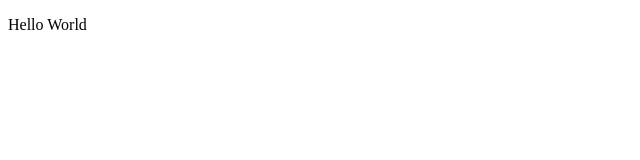
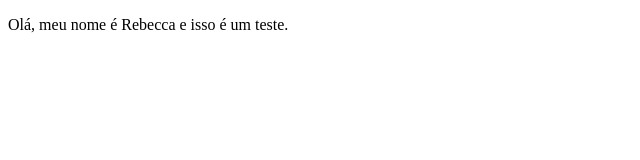
Before and after one commit to rebeccatcs/GitGithub-Oficina, a plain HTML site: page index.html in a window 1280 px wide. Shown: the whole page, without its empty margins (0-640 px from the left). Drawn offline with Linux system fonts and the light colour scheme.

Commit message:
Novo teste de alteração

```diff
--- a/index.html
+++ b/index.html
@@ -6,6 +6,6 @@
     <title>Document</title>
 </head>
 <body>
-    <p>Hello World</p>
+    <p>Olá, meu nome é Rebecca e isso é um teste.</p>
 </body>
 </html>
```
Also changed, not shown: meu-primeiro-arquivo.txt (added).
